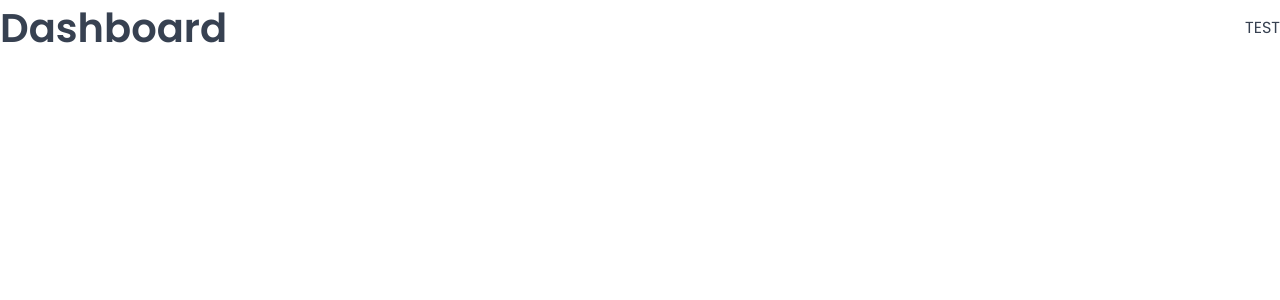
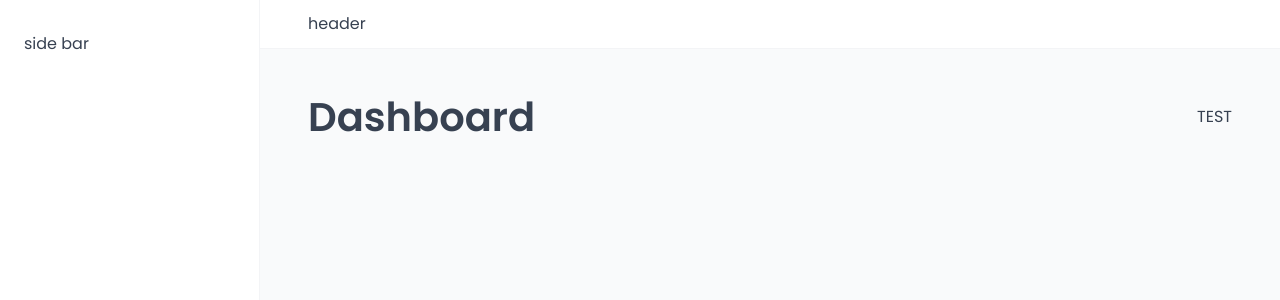
Before and after one commit to Ali-Tadayoni/The-Wild-Oasis, a React (Vite) app: page /dashboard in a window 1280 px wide. Shown: the top 300 px of the page. Built offline with nearby package versions, Linux system fonts and the light colour scheme; a web font is replaced by a local one.

Commit message:
building app lauout

```diff
--- a/src/App.jsx
+++ b/src/App.jsx
@@ -1,5 +1,7 @@
 import { BrowserRouter, Navigate, Route, Routes } from "react-router-dom";
 import GlobalStyles from "./styles/GlobalStyles";
+
+import AppLayout from "./ui/AppLayout";
 
 import Dashboard from "./pages/Dashboard";
 import Bookings from "./pages/Bookings";
@@ -16,6 +18,7 @@
       <GlobalStyles />
       <BrowserRouter>
         <Routes>
+          <Route element={<AppLayout />}>
             <Route index element={<Navigate replace to="dashboard" />} />
             <Route path="dashboard" element={<Dashboard />} />
             <Route path="bookings" element={<Bookings />} />
@@ -23,6 +26,7 @@
             <Route path="users" element={<Users />} />
             <Route path="settings" element={<Settings />} />
             <Route path="account" element={<Account />} />
+          </Route>
           <Route path="login" element={<Login />} />
           <Route path="*" element={<PageNotFound />} />
         </Routes>
--- /dev/null
+++ b/src/ui/AppLayout.jsx
@@ -0,0 +1,30 @@
+import { Outlet } from "react-router-dom";
+import Sidebar from "./Sidebar";
+import Header from "./Header";
+import styled from "styled-components";
+
+const StyledAppLayout = styled.div`
+  display: grid;
+  grid-template-columns: 26rem 1fr;
+  grid-template-rows: auto 1fr;
+  height: 100vh;
+`;
+
+const Main = styled.main`
+  background-color: var(--color-grey-50);
+  padding: 4rem 4.8rem 6.4rem;
+`;
+
+function AppLayout() {
+  return (
+    <StyledAppLayout>
+      <Sidebar />
+      <Header />
+      <Main>
+        <Outlet />
+      </Main>
+    </StyledAppLayout>
+  );
+}
+
+export default AppLayout;
--- /dev/null
+++ b/src/ui/Header.jsx
@@ -0,0 +1,13 @@
+import styled from "styled-components";
+
+const StyledHeader = styled.header`
+  background-color: var(--color-grey-0);
+  padding: 1.2rem 4.8rem;
+  border-bottom: 1px solid var(--color-grey-100);
+`;
+
+function Header() {
+  return <StyledHeader>header</StyledHeader>;
+}
+
+export default Header;
--- /dev/null
+++ b/src/ui/Sidebar.jsx
@@ -0,0 +1,14 @@
+import styled from "styled-components";
+
+const StyledSidebar = styled.aside`
+  background-color: var(--color-grey-0);
+  padding: 3.2rem 2.4rem;
+  border-right: 1px solid var(--color-grey-100);
+  grid-row: 1 / -1;
+`;
+
+function Sidebar() {
+  return <StyledSidebar>side bar</StyledSidebar>;
+}
+
+export default Sidebar;
```
Lines whose indentation alone changed are shown as unchanged.
